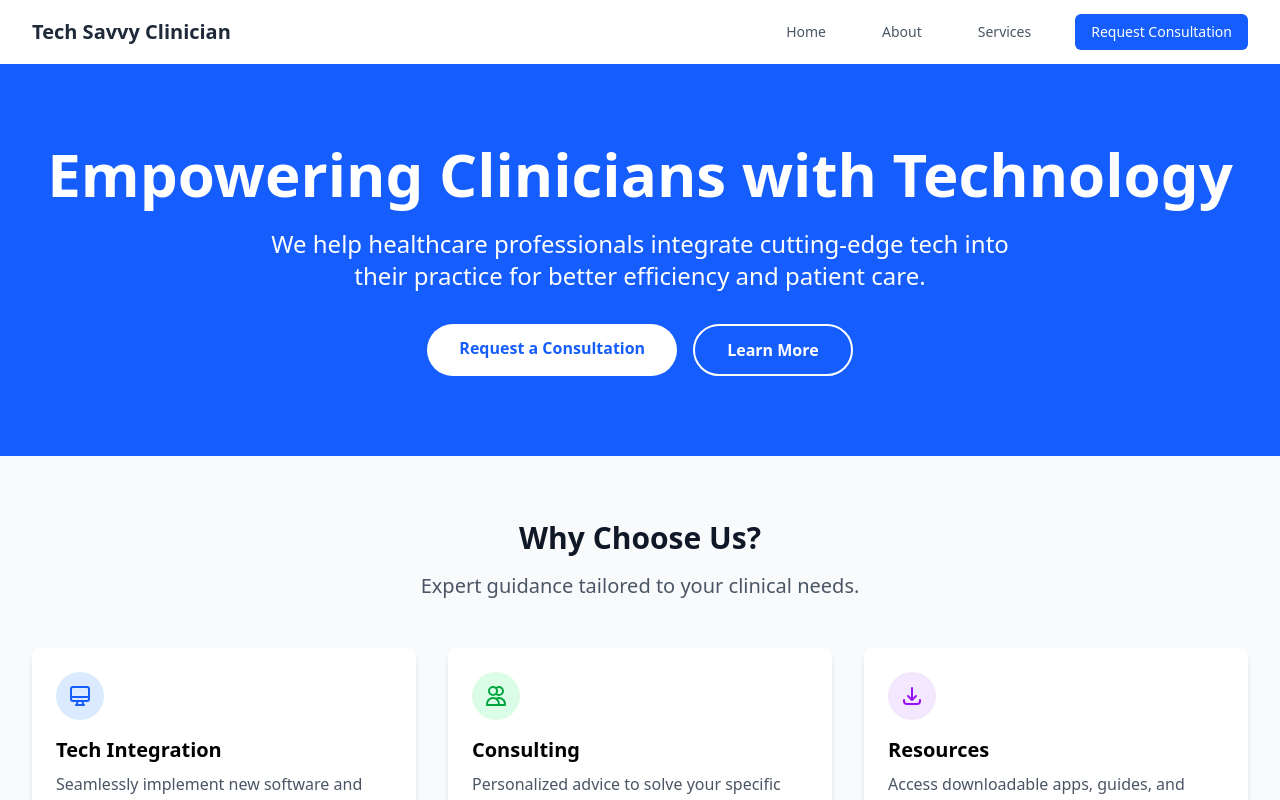
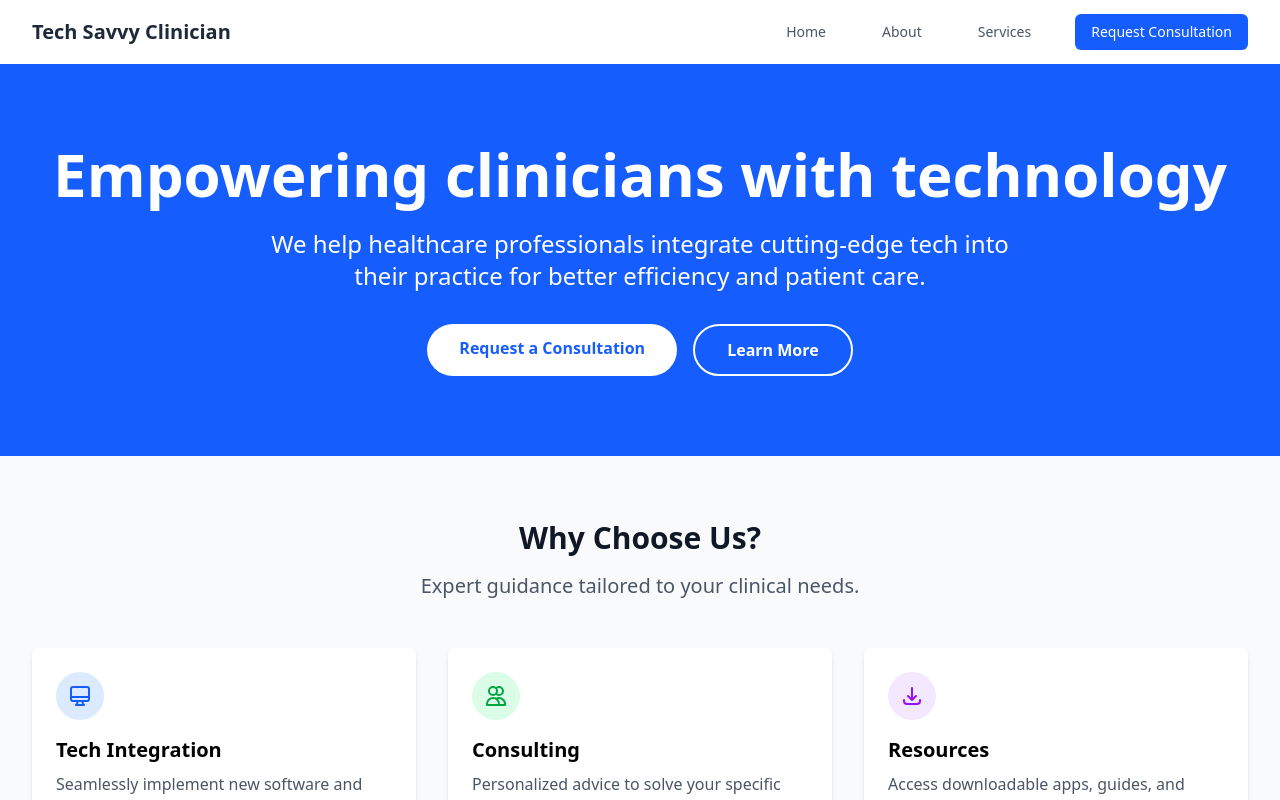
Before and after one commit to jhutchison/tech-savvy_clinician_site, a Next.js app: page /stage in a window 1280 px wide. Shown: the top 800 px of the page. Built offline with nearby package versions, Linux system fonts and the light colour scheme.

Commit message:
move tagline into tagline variable

```diff
--- a/src/app/layout.tsx
+++ b/src/app/layout.tsx
@@ -1,9 +1,10 @@
 import type { Metadata } from "next";
+import { tagline } from "@/lib/constants";
 import "./globals.css";
 
 export const metadata: Metadata = {
   title: "Tech Savvy Clinician",
-  description: "Empowering clinicians with technology",
+  description: tagline,
 };
 
 export default function RootLayout({
--- a/src/app/page.tsx
+++ b/src/app/page.tsx
@@ -1,3 +1,5 @@
+import { tagline } from "@/lib/constants";
+
 export default function Home() {
   return (
     <div className="min-h-screen flex flex-col items-center justify-center bg-gray-900 text-white px-4">
@@ -6,7 +8,7 @@ export default function Home() {
           Tech Savvy Clinician
         </h1>
         <p className="text-xl md:text-2xl text-gray-400 mb-12">
-          Empowering clinicians with technology. Our new site is coming soon.
+          {tagline}. Our new site is coming soon.
         </p>
       </div>
     </div>
--- a/src/app/stage/page.tsx
+++ b/src/app/stage/page.tsx
@@ -1,5 +1,6 @@
 import Navbar from "@/components/Navbar";
 import Footer from "@/components/Footer";
+import { tagline } from "@/lib/constants";
 
 export default function Home() {
   return (
@@ -11,7 +12,7 @@ export default function Home() {
         <section className="bg-blue-600 text-white py-20 px-4 sm:px-6 lg:px-8">
           <div className="max-w-7xl mx-auto text-center">
             <h1 className="text-4xl md:text-6xl font-bold mb-6">
-              Empowering Clinicians with Technology
+              {tagline}
             </h1>
             <p className="text-xl md:text-2xl mb-8 max-w-3xl mx-auto">
               We help healthcare professionals integrate cutting-edge tech into their practice for better efficiency and patient care.
--- /dev/null
+++ b/src/lib/constants.ts
@@ -0,0 +1 @@
+export const tagline = "Empowering clinicians with technology";
```
